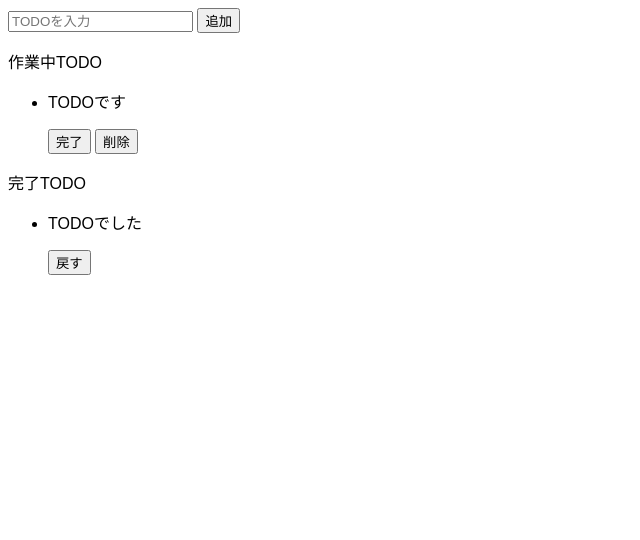
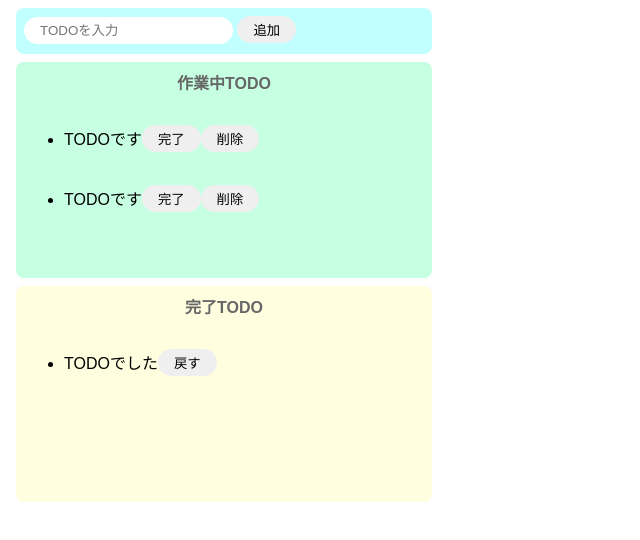
Before and after one commit to ittyi/todo-js, a website built with Parcel: page index.html in a window 1280 px wide. Shown: the whole page, without its empty margins (0-640 px from the left). Built offline with nearby package versions, Linux system fonts and the light colour scheme.

Commit message:
CSS追加とHTML微修正

```diff
--- a/index.html
+++ b/index.html
@@ -6,15 +6,22 @@
   </head>
 
   <body>
-    <div>
+    <div class="input_area">
       <input type="text" placeholder="TODOを入力" />
       <button>追加</button>
     </div>
-    <div>
-      <p>作業中TODO</p>
+    <div class="imcomplete_area">
+      <p class="title">作業中TODO</p>
       <ul>
         <li>
-          <div>
+          <div class="list_row">
+            <p>TODOです</p>
+            <button>完了</button>
+            <button>削除</button>
+          </div>
+        </li>
+        <li>
+          <div class="list_row">
             <p>TODOです</p>
             <button>完了</button>
             <button>削除</button>
@@ -22,11 +29,11 @@
         </li>
       </ul>
     </div>
-    <div>
-      <p>完了TODO</p>
+    <div class="complate_area">
+      <p class="title">完了TODO</p>
       <ul>
         <li>
-          <div>
+          <div class="list_row">
             <p>TODOでした</p>
             <button>戻す</button>
           </div>
--- a/src/styles.css
+++ b/src/styles.css
@@ -1,3 +1,66 @@
 body {
   font-family: sans-serif;
 }
+
+input {
+  border-radius: 16px;
+  border: none;
+  padding: 6px 16px;
+  outline: none;
+}
+
+button {
+  border-radius: 16px;
+  border: none;
+  padding: 4px 16px;
+}
+
+button:hover {
+  background-color: #ff7fff;
+  color: #fff;
+  cursor: pointer;
+}
+
+li {
+  margin-right: 8px;
+}
+
+.input_area {
+  background-color: #c1ffff;
+  width: 400px;
+  height: 30px;
+  padding: 8px;
+  margin: 8px;
+  border-radius: 8px;
+}
+
+.imcomplete_area {
+  background-color: #c6ffe2;
+  width: 400px;
+  min-height: 200px;
+  padding: 8px;
+  margin: 8px;
+  border-radius: 8px;
+}
+
+.complate_area {
+  background-color: #ffffe0;
+  width: 400px;
+  min-height: 200px;
+  padding: 8px;
+  margin: 8px;
+  border-radius: 8px;
+}
+
+.title {
+  text-align: center;
+  margin-top: 0;
+  font-weight: bold;
+  color: #666;
+}
+
+.list_row {
+  display: flex;
+  align-items: center;
+  padding-bottom: 4px;
+}
```
